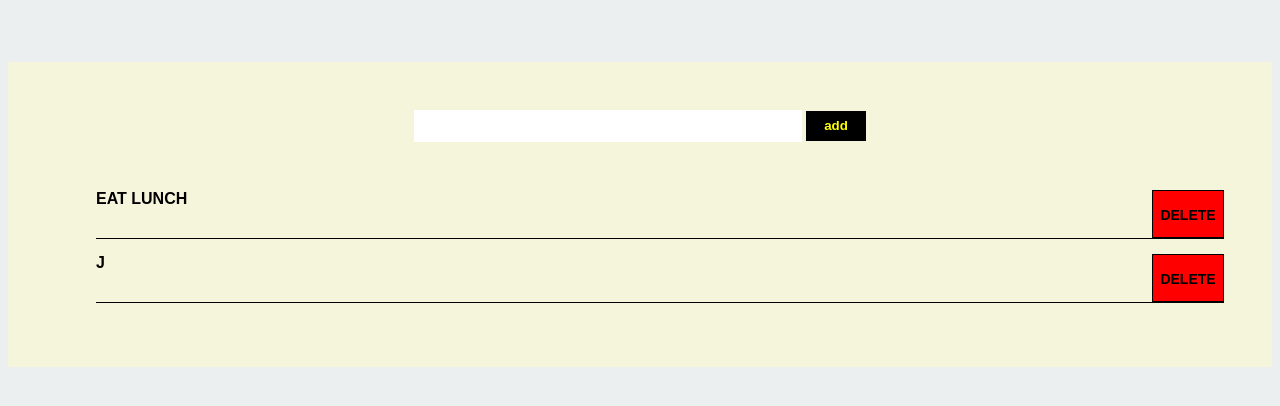
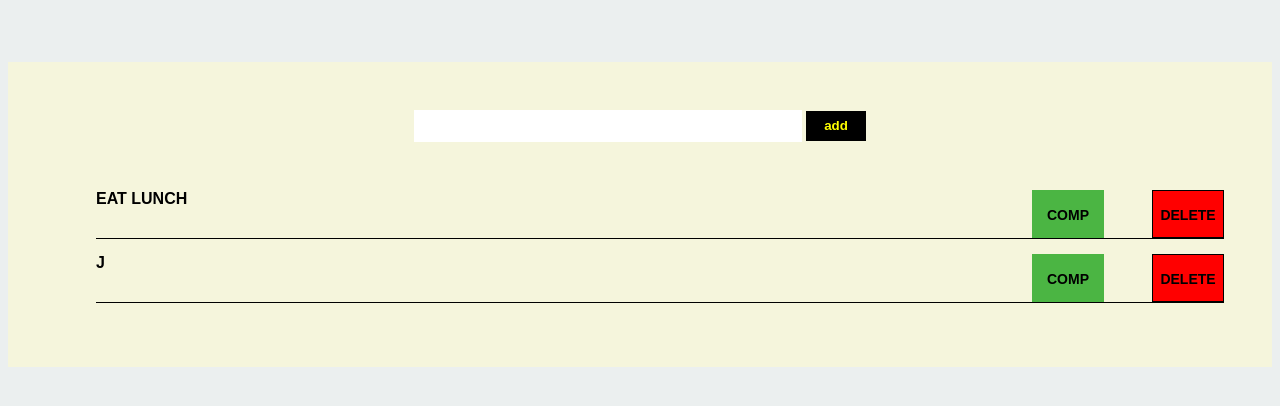
Before and after one commit to Monrach-shadow/CODSOFT, a Django app: page /Todo/ in a window 1280 px wide. Shown: the part 203-609 px from the top of the page. Run offline with Django 4.2, Linux system fonts and the light colour scheme; data comes from the database, SQL or seed files in the repository; both versions use the stored data as it was after the commit.

Commit message:
further change

```diff
--- a/Todo/urls.py
+++ b/Todo/urls.py
@@ -16,11 +16,12 @@ Including another URLconf
 """
 from django.contrib import admin
 from django.urls import path
-from Todoapp.views import Todos, delete, Add
+from Todoapp.views import Todos, delete, Add,markAsCompleted
 
 urlpatterns = [
     path('admin/', admin.site.urls),
     path('Todo/', Todos, name="Todo"),
     path('delete/<int:id>', delete, name="delete"),
     path('Add/', Add, name="add"),
+    path('done/<int:id>/', markAsCompleted, name="completed"),
 ]
--- a/Todoapp/models.py
+++ b/Todoapp/models.py
@@ -3,6 +3,7 @@ from django.db import models
 # Create your models here.
 class Todo(models.Model):
     content = models.CharField(max_length=200)
+    mark = models.CharField(max_length=200, default=False)
 
     def __str__(self) -> str:
         return self.content
--- a/Todoapp/views.py
+++ b/Todoapp/views.py
@@ -1,15 +1,18 @@
 from django.shortcuts import render, redirect
 from .models import Todo
+from bs4 import BeautifulSoup
 
 # Create your views here.
-
-
-def Todos(request):
+def fetching_data():
     todo =  Todo.objects.all().values()
     List = []
     for t in todo:
-        List.append((t["content"],t["id"]))
+        List.append((t["content"],t["id"], t["mark"]))
     content ={"todo": List}
+    return content
+
+def Todos(request):
+    content = fetching_data()
     return render(request, 'Todo.html', content)
 
 def delete(request, id):
@@ -27,3 +30,10 @@ def Add(request):
             todo.save()
 
     return redirect("Todo")
+
+
+def markAsCompleted(request, id):
+    todo = Todo.objects.get(id=id)
+    todo.mark = True
+    todo.save()
+    return redirect('Todo')
--- a/templates/Todo.html
+++ b/templates/Todo.html
@@ -89,12 +89,40 @@
             font-weight: bold;
             font-size: 14px;
         }
+        .complete{
+
+            padding-top:1rem ;
+            border: 1px solid #4BB543;
+            text-align: center;
+            width: 70px;
+            height: 30px;
+            background-color: #4BB543;
+            display: block;
+
+        }
+
+        .complete>a{
+            display: block;
+            text-decoration: none;
+            color: black;
+            font-weight: bold;
+            font-size: 14px;
+        }
 
 
             .cont1 {
                 display: flex;
                 align-items: center;
                 flex-direction: column;
+            }
+
+            .True {
+                text-decoration: line-through;
+            }
+            .btn {
+                display: flex;
+                justify-content: space-between;
+                gap: 3rem;
             }
 
 
@@ -120,10 +148,13 @@
         <div class="cont2">
             <ul>
                 {% for t in todo %}
-                <li>{{ t.0 }}
-                    <span class="button">
-                        <a href="{% url 'delete' id=t.1 %}">DELETE</a>
-                    </span>
+                <li><div class="{{t.2}}">{{ t.0 }}</div>
+                    <div class="btn">
+                        <span class="complete"><a href="{% url 'completed' id=t.1 %}">comp</a></span>
+                        <span class="button">
+                            <a href="{% url 'delete' id=t.1 %}">DELETE</a>
+                        </span>
+                    </div>
 
                 </li>
                 {% endfor %}
```
Also changed, not shown: Todoapp/migrations/0002_todo_mark.py (added), db.sqlite3.
